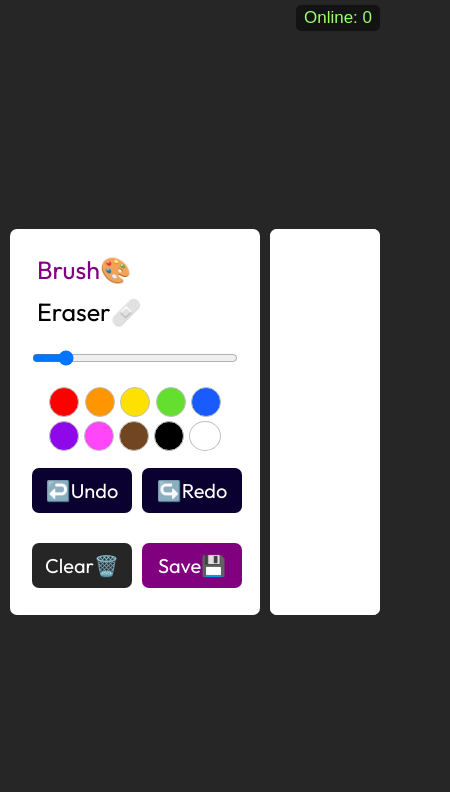
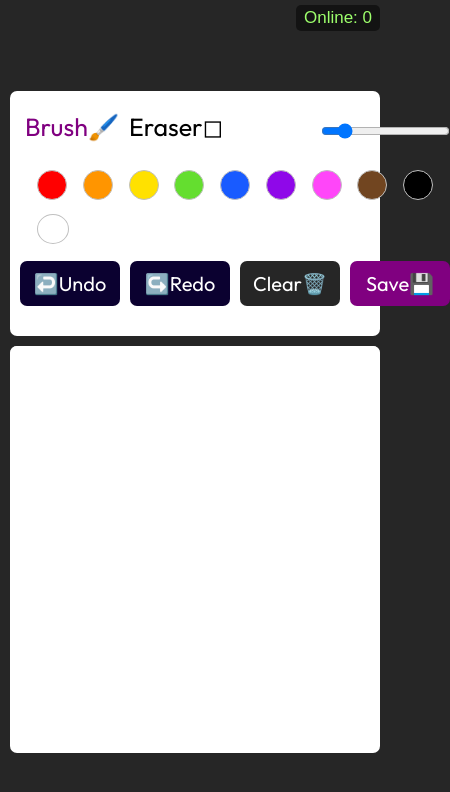
Before and after one commit to Amitv83/Real-Time-Collaborative-Drawing-Canvas, a plain HTML site: page client/index.html in a window 390 px wide. Shown: the whole page, 450 px wide, since content can reach past the window. Drawn offline with nearby package versions, Linux system fonts and the light colour scheme; no server answers.

Commit message:
add responsive style

```diff
--- a/client/index.html
+++ b/client/index.html
@@ -10,24 +10,24 @@
     <div class="container">
         <!-- TOOL DISPLAY -->
         <section class="tool-display">
+            <div class ="opt">
             <div class="row">
 
                 <ul class="options">
                     <li class="option active tool" id="brush">
-                        <span class="tool-choice">Brush🎨</span>
+                        <span class="tool-choice">Brush🖌️</span>
                     </li>
 
                     <li class="option tool" id="eraser">
-                        <span class="tool-choice">Eraser🩹</span>
+                        <span class="tool-choice">Eraser◻</span>
                     </li>
                 </ul>
-        </div>
+            </div>
 
-
-            <label class="option">
+            <label class="option" id="slider">
                 <input type="range" id="size-slider" min="1" max="30" value="5">
             </label>
-
+            </div>
             <div class="colors ">
                 <ul class="options" id="paint-options">
                     <li class="option selected"></li>
@@ -60,7 +60,7 @@
         <!-- DRAWING AREA -->
         <section class="drawing-area">
             <div id="online-count" class="online-count">Online: 0</div>
-            <canvas>
+            <canvas id="canvas">
             </canvas>
         </section>
     </div>
--- a/client/style.css
+++ b/client/style.css
@@ -42,8 +42,6 @@ section {
     background: #fff;
     border-radius: 7px;
 }
-
-
 
 .tool-display {
     width: 250px;
@@ -299,3 +297,27 @@ input[type="range"]::-webkit-slider-thumb:hover {
     cursor: pointer;
     width: 5rem;
 }
+
+@media (max-width: 768px) {
+    .tool-display {
+        flex-direction: row;
+        display: grid;
+        width: 100%;
+        padding: 10px;
+    }
+    .options,.opt{
+        display: flex;
+        justify-content: space-between;
+        gap: 10px;
+    }
+    #slider{
+        padding-top: 10px;
+    }
+    .col{
+        display: flex;
+        justify-content: space-between;
+    }
+    #canvas{
+        height: 400px;
+    }
+}
```
